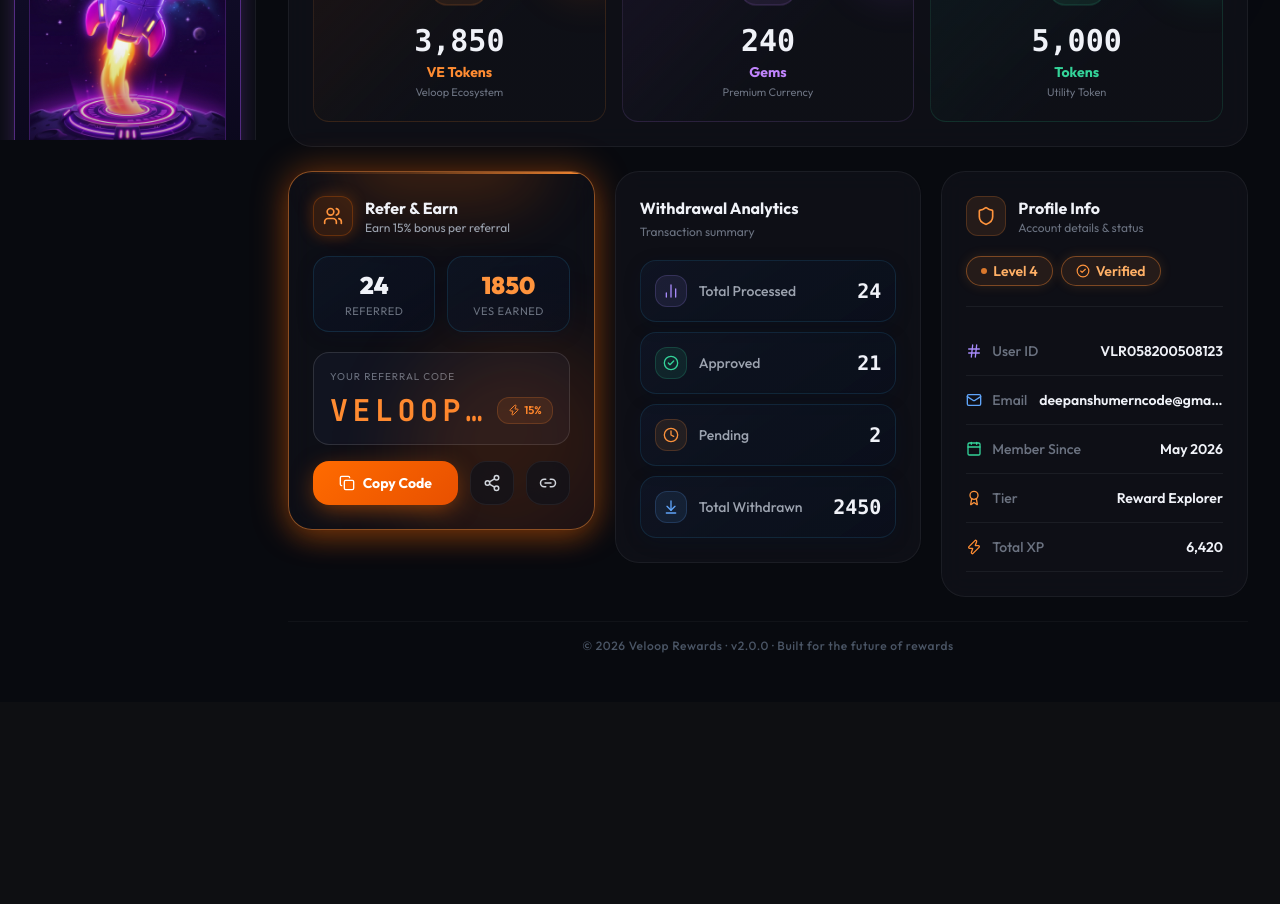
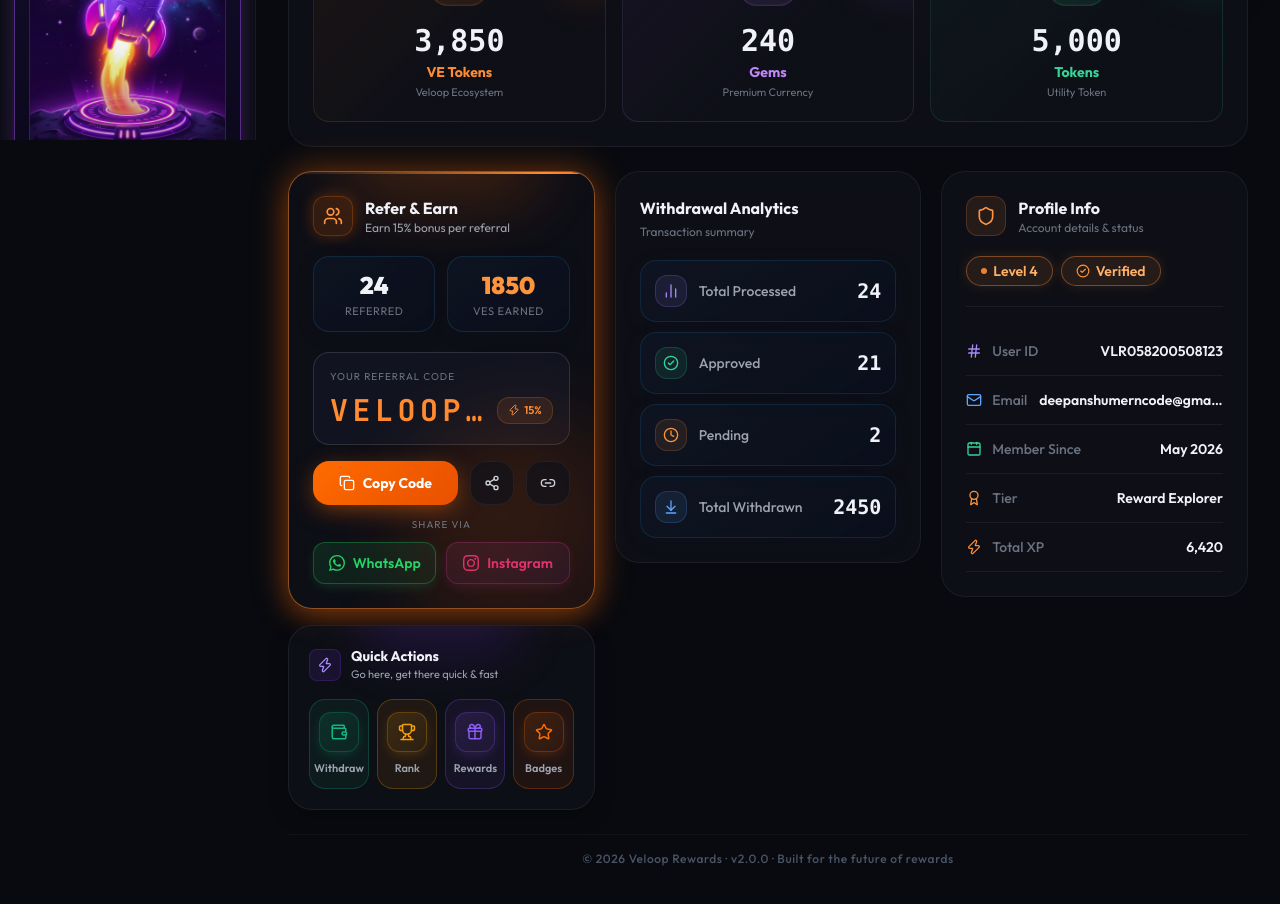
Before and after one commit to DEEPANSHU-KUMAR96/VELOOP-Rewards-user-profile, a React (Vite) app in the folder veloop-rewards-user-profile/: page / in a window 1280 px wide. Shown: the part 660-1564 px from the top of the page. Before the commit the page ends 1362 px from the top, so only its background shows below. Built offline with nearby package versions, Linux system fonts and the light colour scheme.

Commit message:
feat: add WebReferralPanel component for referral code management and social sharing

```diff
--- a/veloop-rewards-user-profile/src/components/profile/WebReferralPanel.jsx
+++ b/veloop-rewards-user-profile/src/components/profile/WebReferralPanel.jsx
@@ -1,11 +1,24 @@
 import React from 'react';
-import { Copy, Share2, Users, Zap, CheckCircle2, Link2 } from 'lucide-react';
+import { Copy, Share2, Users, Zap, CheckCircle2, Link2, Wallet, Trophy, Gift, Star } from 'lucide-react';
 import { useProfile } from '../../context/ProfileContext';
 import { useClipboard } from '../../hooks/useClipboard';
 import { triggerConfetti } from '../../hooks/useGsapAnimations';
 
+/* ── Inline SVG icons for WhatsApp & Instagram (brand-accurate) ── */
+const WhatsAppIcon = () => (
+  <svg viewBox="0 0 24 24" fill="currentColor" className="w-4 h-4">
+    <path d="M17.472 14.382c-.297-.149-1.758-.867-2.03-.967-.273-.099-.471-.148-.67.15-.197.297-.767.966-.94 1.164-.173.199-.347.223-.644.075-.297-.15-1.255-.463-2.39-1.475-.883-.788-1.48-1.761-1.653-2.059-.173-.297-.018-.458.13-.606.134-.133.298-.347.446-.52.149-.174.198-.298.298-.497.099-.198.05-.371-.025-.52-.075-.149-.669-1.612-.916-2.207-.242-.579-.487-.5-.669-.51-.173-.008-.371-.01-.57-.01-.198 0-.52.074-.792.372-.272.297-1.04 1.016-1.04 2.479 0 1.462 1.065 2.875 1.213 3.074.149.198 2.096 3.2 5.077 4.487.709.306 1.262.489 1.694.625.712.227 1.36.195 1.871.118.571-.085 1.758-.719 2.006-1.413.248-.694.248-1.289.173-1.413-.074-.124-.272-.198-.57-.347m-5.421 7.403h-.004a9.87 9.87 0 01-5.031-1.378l-.361-.214-3.741.982.998-3.648-.235-.374a9.86 9.86 0 01-1.51-5.26c.001-5.45 4.436-9.884 9.888-9.884 2.64 0 5.122 1.03 6.988 2.898a9.825 9.825 0 012.893 6.994c-.003 5.45-4.437 9.884-9.885 9.884m8.413-18.297A11.815 11.815 0 0012.05 0C5.495 0 .16 5.335.157 11.892c0 2.096.547 4.142 1.588 5.945L.057 24l6.305-1.654a11.882 11.882 0 005.683 1.448h.005c6.554 0 11.89-5.335 11.893-11.893a11.821 11.821 0 00-3.48-8.413z" />
+  </svg>
+);
+
+const InstagramIcon = () => (
+  <svg viewBox="0 0 24 24" fill="currentColor" className="w-4 h-4">
+    <path d="M12 2.163c3.204 0 3.584.012 4.85.07 3.252.148 4.771 1.691 4.919 4.919.058 1.265.069 1.645.069 4.849 0 3.205-.012 3.584-.069 4.849-.149 3.225-1.664 4.771-4.919 4.919-1.266.058-1.644.07-4.85.07-3.204 0-3.584-.012-4.849-.07-3.26-.149-4.771-1.699-4.919-4.92-.058-1.265-.07-1.644-.07-4.849 0-3.204.013-3.583.07-4.849.149-3.227 1.664-4.771 4.919-4.919 1.266-.057 1.645-.069 4.849-.069zm0-2.163c-3.259 0-3.667.014-4.947.072-4.358.2-6.78 2.618-6.98 6.98-.059 1.281-.073 1.689-.073 4.948 0 3.259.014 3.668.072 4.948.2 4.358 2.618 6.78 6.98 6.98 1.281.058 1.689.072 4.948.072 3.259 0 3.668-.014 4.948-.072 4.354-.2 6.782-2.618 6.979-6.98.059-1.28.073-1.689.073-4.948 0-3.259-.014-3.667-.072-4.947-.196-4.354-2.617-6.78-6.979-6.98-1.281-.059-1.69-.073-4.949-.073zm0 5.838c-3.403 0-6.162 2.759-6.162 6.162s2.759 6.163 6.162 6.163 6.162-2.759 6.162-6.163c0-3.403-2.759-6.162-6.162-6.162zm0 10.162c-2.209 0-4-1.79-4-4 0-2.209 1.791-4 4-4s4 1.791 4 4c0 2.21-1.791 4-4 4zm6.406-11.845c-.796 0-1.441.645-1.441 1.44s.645 1.44 1.441 1.44c.795 0 1.439-.645 1.439-1.44s-.644-1.44-1.439-1.44z" />
+  </svg>
+);
+
 export const WebReferralPanel = () => {
-  const { userData, showToast } = useProfile();
+  const { userData, showToast, setWithdrawOpen } = useProfile();
   const { copied, copy } = useClipboard(2500);
 
   const handleCopyCode = async () => {
@@ -27,8 +40,68 @@
     }
   };
 
+  const handleWhatsApp = () => {
+    const text = encodeURIComponent(
+      `🚀 Join me on Veloop Rewards!\nUse my referral code *${userData.referral.code}* and earn bonus rewards! 🎁\n👉 ${userData.referral.shareUrl}`
+    );
+    window.open(`https://wa.me/?text=${text}`, '_blank');
+    showToast('📱 Opening WhatsApp...', 'success');
+  };
+
+  const handleInstagram = () => {
+    // Copy to clipboard first (Instagram doesn't support direct URL sharing)
+    copy(userData.referral.shareUrl);
+    showToast('📸 Link copied! Paste it in your Instagram bio or story.', 'info');
+    window.open('https://www.instagram.com/', '_blank');
+  };
+
+  const QUICK_ACTIONS = [
+    {
+      id: 'withdraw',
+      label: 'Withdraw',
+      icon: Wallet,
+      color: '#10b981',
+      glow: 'rgba(16,185,129,0.3)',
+      border: 'rgba(16,185,129,0.25)',
+      bg: 'rgba(16,185,129,0.08)',
+      action: () => setWithdrawOpen(true),
+    },
+    {
+      id: 'leaderboard',
+      label: 'Rank',
+      icon: Trophy,
+      color: '#f59e0b',
+      glow: 'rgba(245,158,11,0.3)',
+      border: 'rgba(245,158,11,0.25)',
+      bg: 'rgba(245,158,11,0.08)',
+      action: () => showToast('🏆 Leaderboard coming soon!', 'info'),
+    },
+    {
+      id: 'rewards',
+      label: 'Rewards',
+      icon: Gift,
+      color: '#8b5cf6',
+      glow: 'rgba(139,92,246,0.3)',
+      border: 'rgba(139,92,246,0.25)',
+      bg: 'rgba(139,92,246,0.08)',
+      action: () => showToast('🎁 Rewards center coming soon!', 'info'),
+    },
+    {
+      id: 'achievements',
+      label: 'Badges',
+      icon: Star,
+      color: '#ff6b00',
+      glow: 'rgba(255,107,0,0.3)',
+      border: 'rgba(255,107,0,0.25)',
+      bg: 'rgba(255,107,0,0.08)',
+      action: () => showToast('⭐ Achievements coming soon!', 'info'),
+    },
+  ];
+
   return (
-    <div className="glass-orange refer-card-glow rounded-3xl p-6 relative overflow-hidden h-full transition-all duration-300">
+    <div className="space-y-4">
+      {/* ── Refer & Earn Card ─────────────────────────────────────── */}
+      <div className="glass-orange refer-card-glow rounded-3xl p-6 relative overflow-hidden transition-all duration-300">
         {/* Top animated laser beam */}
         <div className="absolute top-0 left-0 right-0 h-[2px] refer-top-beam z-10" />
 
@@ -49,7 +122,7 @@
           </div>
         </div>
 
-      {/* Stats with bluish transparent background */}
+        {/* Stats */}
         {userData.referral.totalReferred > 0 && (
           <div className="grid grid-cols-2 gap-3 mb-5 relative z-10">
             <div
@@ -88,17 +161,106 @@
           </div>
         </div>
 
-      {/* Actions */}
-      <div className="flex gap-2 sm:gap-3">
+        {/* Primary Actions Row */}
+        <div className="flex gap-2 sm:gap-3 mb-3 relative z-10">
           <button onClick={handleCopyCode} className="flex-1 btn-orange flex items-center justify-center gap-2 py-3 rounded-2xl text-white font-bold text-sm cursor-pointer min-w-0">
             {copied ? <><CheckCircle2 className="w-4 h-4 shrink-0" /> <span className="truncate">Copied!</span></> : <><Copy className="w-4 h-4 shrink-0" /> <span className="truncate">Copy Code</span></>}
           </button>
-        <button onClick={handleShare} className="w-11 h-11 rounded-2xl glass border border-white/[0.08] flex items-center justify-center text-gray-300 hover:text-[#ff8c32] hover:border-[#ff8c32]/30 transition-all cursor-pointer shrink-0">
-          <Share2 className="w-4.5 h-4.5" />
+          <button onClick={handleShare} className="w-11 h-11 rounded-2xl glass border border-white/[0.08] flex items-center justify-center text-gray-300 hover:text-[#ff8c32] hover:border-[#ff8c32]/30 transition-all cursor-pointer shrink-0" title="Share">
+            <Share2 className="w-4 h-4" />
           </button>
-        <button onClick={() => copy(userData.referral.shareUrl)} className="w-11 h-11 rounded-2xl glass border border-white/[0.08] flex items-center justify-center text-gray-300 hover:text-[#ff8c32] hover:border-[#ff8c32]/30 transition-all cursor-pointer shrink-0">
-          <Link2 className="w-4.5 h-4.5" />
+          <button onClick={() => copy(userData.referral.shareUrl)} className="w-11 h-11 rounded-2xl glass border border-white/[0.08] flex items-center justify-center text-gray-300 hover:text-[#ff8c32] hover:border-[#ff8c32]/30 transition-all cursor-pointer shrink-0" title="Copy Link">
+            <Link2 className="w-4 h-4" />
           </button>
+        </div>
+
+        {/* ── Social Share Row ─────────────────────────────────────── */}
+        <div className="relative z-10">
+          <p className="text-[10px] uppercase tracking-widest text-center mb-2.5" style={{ color: 'var(--text-muted)' }}>Share via</p>
+          <div className="grid grid-cols-2 gap-2.5">
+            {/* WhatsApp */}
+            <button
+              onClick={handleWhatsApp}
+              className="flex items-center justify-center gap-2 py-2.5 rounded-xl font-semibold text-sm cursor-pointer transition-all duration-200 hover:-translate-y-0.5 active:scale-95"
+              style={{
+                background: 'linear-gradient(135deg, rgba(37,211,102,0.12) 0%, rgba(18,140,60,0.10) 100%)',
+                border: '1px solid rgba(37,211,102,0.30)',
+                color: '#25d366',
+                boxShadow: '0 4px 14px -4px rgba(37,211,102,0.25)',
+              }}
+            >
+              <WhatsAppIcon />
+              <span>WhatsApp</span>
+            </button>
+
+            {/* Instagram */}
+            <button
+              onClick={handleInstagram}
+              className="flex items-center justify-center gap-2 py-2.5 rounded-xl font-semibold text-sm cursor-pointer transition-all duration-200 hover:-translate-y-0.5 active:scale-95"
+              style={{
+                background: 'linear-gradient(135deg, rgba(193,53,132,0.12) 0%, rgba(131,58,180,0.10) 100%)',
+                border: '1px solid rgba(193,53,132,0.30)',
+                color: '#e1306c',
+                boxShadow: '0 4px 14px -4px rgba(193,53,132,0.25)',
+              }}
+            >
+              <InstagramIcon />
+              <span>Instagram</span>
+            </button>
+          </div>
+        </div>
+      </div>
+
+      {/* ── Quick Actions Card ────────────────────────────────────── */}
+      <div
+        className="rounded-3xl p-5 relative overflow-hidden"
+        style={{
+          background: 'var(--bg-card)',
+          border: '1px solid var(--border-card)',
+          boxShadow: '0 8px 24px -6px rgba(0,0,0,0.4)',
+        }}
+      >
+        {/* Subtle ambient top glow */}
+        <div className="absolute -top-8 left-1/2 -translate-x-1/2 w-40 h-16 bg-[#7c3aed]/15 rounded-full pointer-events-none" style={{ filter: 'blur(24px)' }} />
+
+        {/* Header */}
+        <div className="flex items-center gap-2.5 mb-4 relative z-10">
+          <div className="w-8 h-8 rounded-lg flex items-center justify-center" style={{ background: 'rgba(124,58,237,0.12)', border: '1px solid rgba(124,58,237,0.22)' }}>
+            <Zap className="w-4 h-4" style={{ color: '#a78bfa' }} />
+          </div>
+          <div>
+            <h3 className="font-bold text-theme-primary text-sm">Quick Actions</h3>
+            <p className="text-[11px] text-theme-secondary">Go here, get there quick &amp; fast</p>
+          </div>
+        </div>
+
+        {/* Actions Grid */}
+        <div className="grid grid-cols-4 gap-2 relative z-10">
+          {QUICK_ACTIONS.map(({ id, label, icon: Icon, color, glow, border, bg, action }) => (
+            <button
+              key={id}
+              onClick={action}
+              className="flex flex-col items-center gap-2 py-3 px-1 rounded-2xl cursor-pointer transition-all duration-200 hover:-translate-y-1 active:scale-95 group"
+              style={{
+                background: bg,
+                border: `1px solid ${border}`,
+              }}
+            >
+              {/* Icon circle */}
+              <div
+                className="w-10 h-10 rounded-xl flex items-center justify-center transition-all duration-200 group-hover:scale-110"
+                style={{
+                  background: `linear-gradient(135deg, ${color}22 0%, ${color}10 100%)`,
+                  border: `1px solid ${border}`,
+                  boxShadow: `0 4px 14px -4px ${glow}`,
+                }}
+              >
+                <Icon className="w-4.5 h-4.5" style={{ color }} />
+              </div>
+              <span className="text-[11px] font-semibold" style={{ color: 'var(--text-secondary)' }}>{label}</span>
+            </button>
+          ))}
+        </div>
       </div>
     </div>
   );
```
Lines whose indentation alone changed are shown as unchanged.
